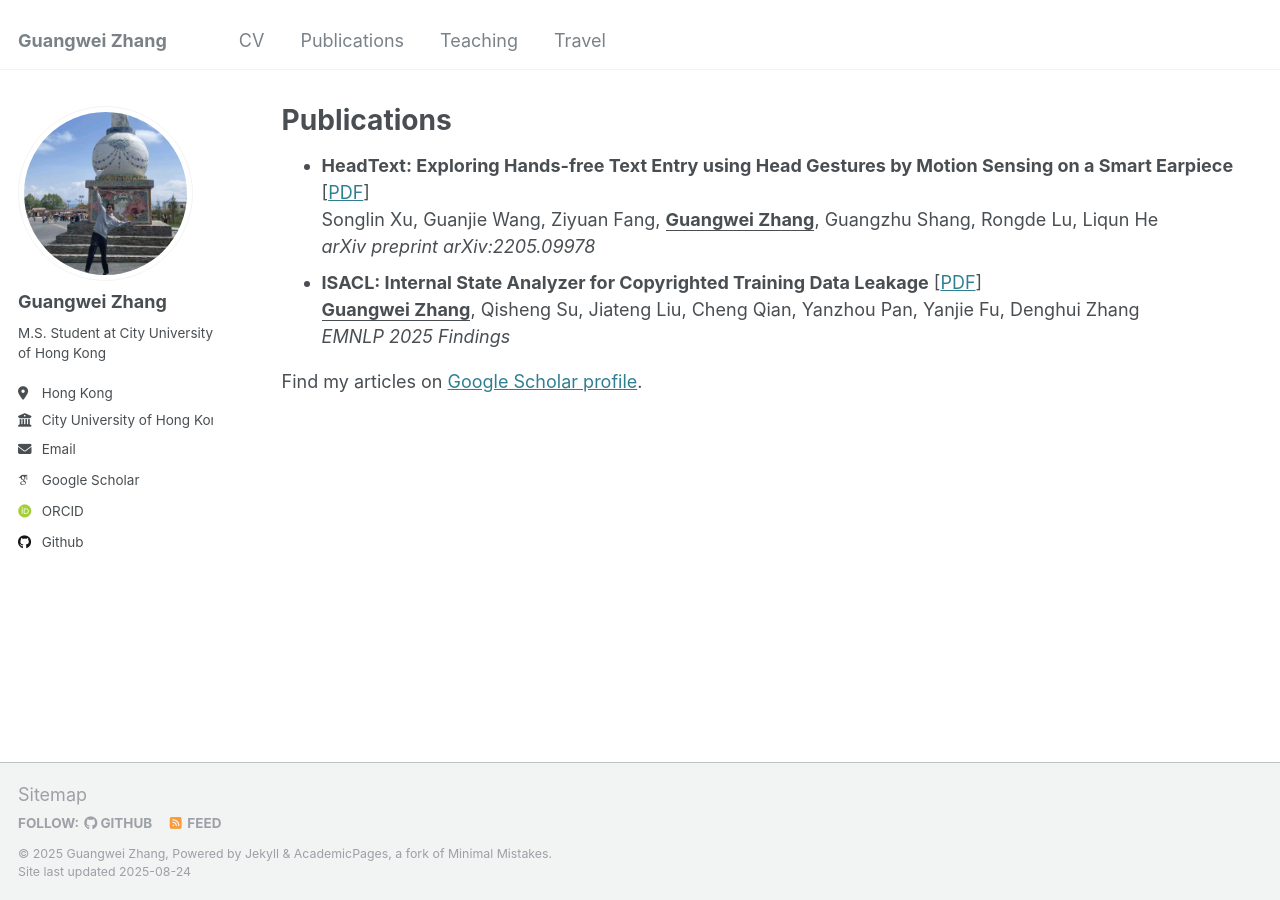
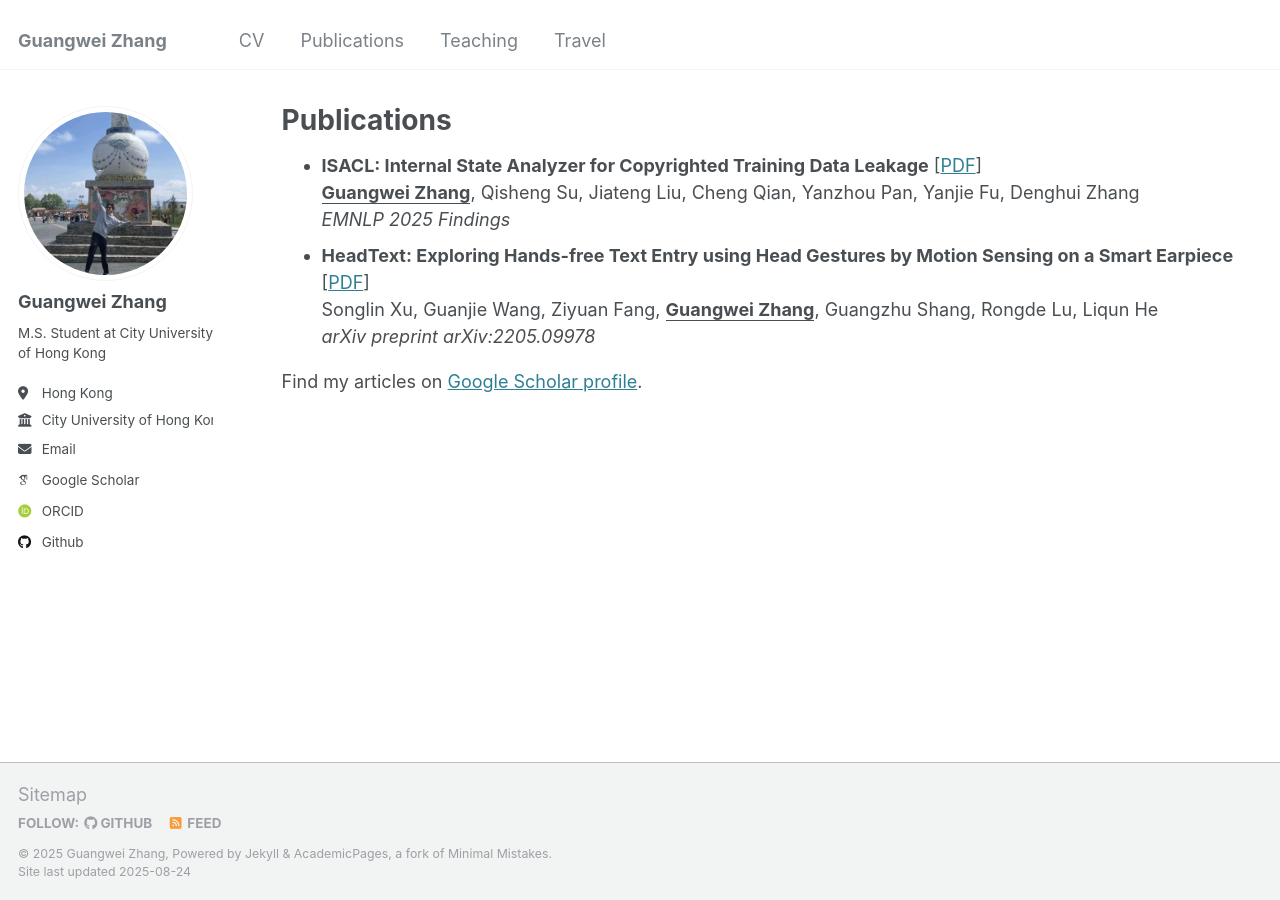
Before and after one commit to changhu73/changhu73.github.io, a Jekyll site: the page built from _pages/publications.html, in a window 1280 px wide. Built offline with Jekyll 4.4.1, drawn with Linux system fonts in a browser that asks for light colours; some web fonts are replaced; some of the changed lines change nothing that is shown.

Commit message:
Update publications.html

```diff
--- a/_pages/publications.html
+++ b/_pages/publications.html
@@ -9,20 +9,17 @@ author_profile: true
 
 
 <ul>
-
+  <li>
+    <b>ISACL: Internal State Analyzer for Copyrighted Training Data Leakage</b> [<a href="">PDF</a>]<br>
+    <u><b>Guangwei Zhang</b></u>, Qisheng Su, Jiateng Liu, Cheng Qian, Yanzhou Pan, Yanjie Fu, Denghui Zhang<br>
+    <i>EMNLP 2025 Findings</i>
+  </li>
 
   <li>
     <b>HeadText: Exploring Hands-free Text Entry using Head Gestures by Motion Sensing on a Smart Earpiece</b> [<a href="https://arxiv.org/pdf/2205.09978">PDF</a>]<br>
     Songlin Xu, Guanjie Wang, Ziyuan Fang, <u><b>Guangwei Zhang</b></u>, Guangzhu Shang, Rongde Lu, Liqun He<br>
     <i>arXiv preprint arXiv:2205.09978</i>
   </li>
-  <li>
-    <b>ISACL: Internal State Analyzer for Copyrighted Training Data Leakage</b> [<a href="">PDF</a>]<br>
-    <u><b>Guangwei Zhang</b></u>, Qisheng Su, Jiateng Liu, Cheng Qian, Yanzhou Pan, Yanjie Fu, Denghui Zhang<br>
-    <i>EMNLP 2025 Findings</i>
-  </li>
-
-
 </ul>
 
 
```
